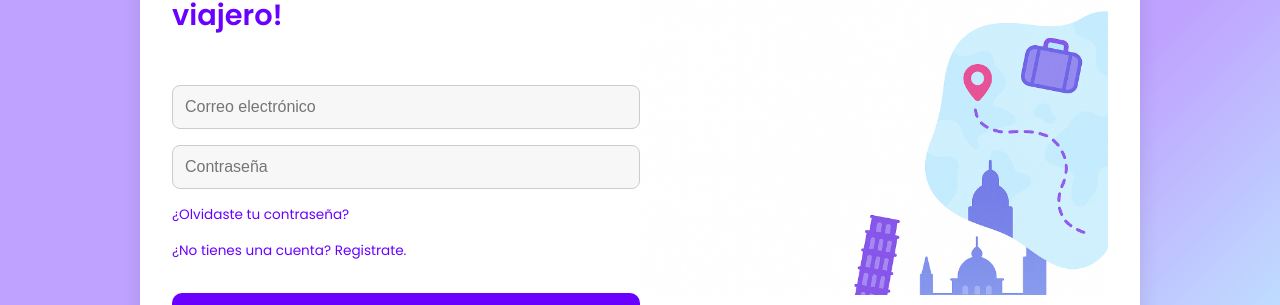
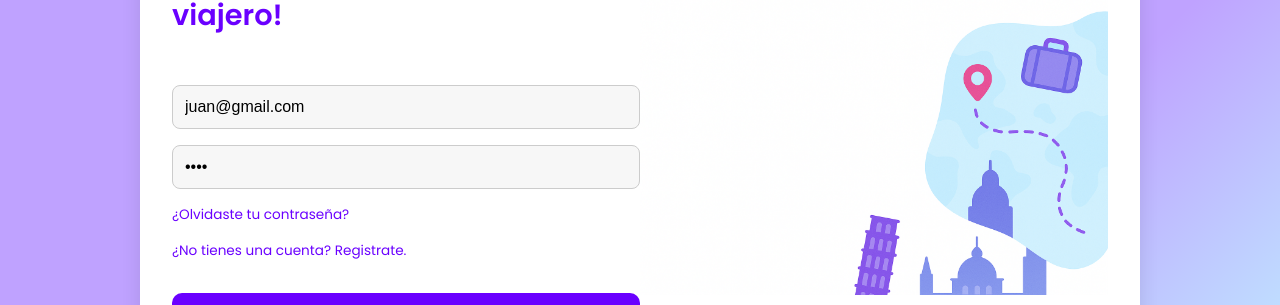
Before and after one commit to andrecrack97/TripCore, a React (Vite) app in the folder TC/: page /login in a window 1280 px wide. Shown: the part 360-665 px from the top of the page. Built offline with nearby package versions, Linux system fonts and the light colour scheme.

Commit message:
arreglos fantasmas

```diff
--- a/TC/src/views/Login/Login.jsx
+++ b/TC/src/views/Login/Login.jsx
@@ -4,8 +4,8 @@ import { loginUser } from "../../services/login";
 import "./Login.css";
 
 export default function Login() {
-  const [email, setEmail] = useState("");
-  const [contraseña, setContraseña] = useState("");
+  const [email, setEmail] = useState("juan@gmail.com");
+  const [contraseña, setContraseña] = useState("juan");
   const [error, setError] = useState("");
   const navigate = useNavigate();
 
--- a/package.json
+++ b/package.json
@@ -2,6 +2,6 @@
   "dependencies": {
     "@fortawesome/fontawesome-svg-core": "^6.7.2",
     "@fortawesome/free-solid-svg-icons": "^6.7.2",
-    "@fortawesome/react-fontawesome": "^0.2.2"
+    "@fortawesome/react-fontawesome": "^0.2.3"
   }
 }
```
Also changed, not shown: 2 other files (tests, documents, lock files or other folders).
